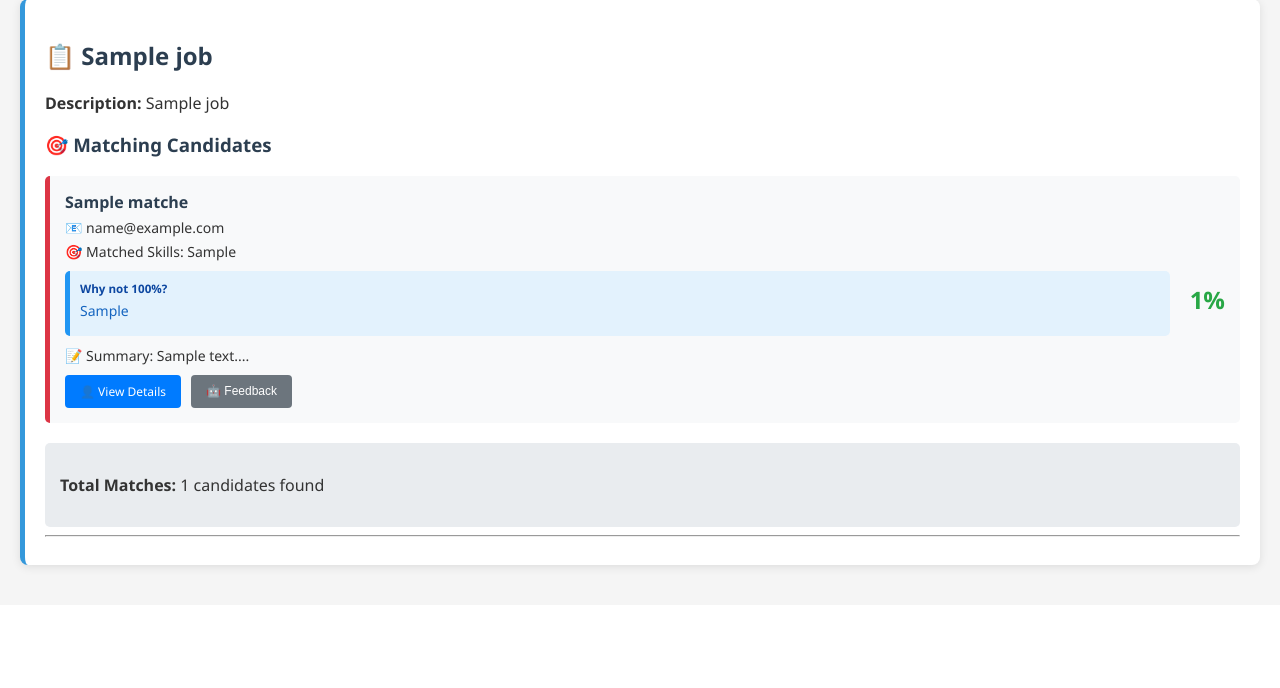
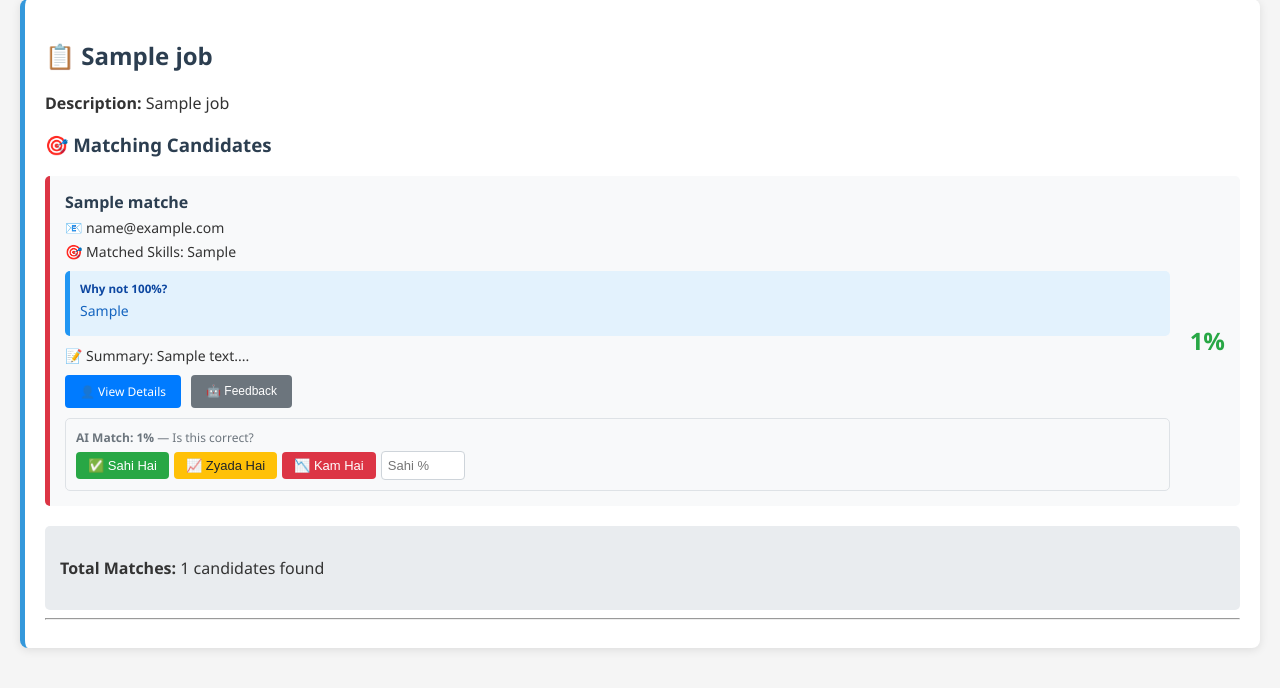
Before and after one commit to shubhamdagar9854/Smart-Resume-Scanner, a Flask app: template templates/admin_jobs.html in a window 1280 px wide. Shown: the part 661-1349 px from the top of the page. Before the commit the page ends 1234 px from the top, so only its background shows below. Run offline with Flask 3, Linux system fonts and the light colour scheme; the template is opened without the code that fills it: most values are stand-ins (such as "Sample title", 1, 10 or a date in 2020).

Commit message:
Add: Quick rating buttons (✅/📈/📉) for match accuracy + API endpoint

```diff
--- a/app.py
+++ b/app.py
@@ -553,6 +553,54 @@ def admin_feedback():
     # Redirect back to jobs page
     return redirect(url_for("admin_jobs"))
 
+@app.route("/api/rate_match", methods=["POST"])
+def api_rate_match():
+    """Quick rating endpoint for match accuracy improvement"""
+    if not session.get("admin_logged_in"):
+        return jsonify({"error": "Unauthorized", "status": "error"}), 401
+
+    data = request.get_json()
+    if not data:
+        return jsonify({"error": "No data provided", "status": "error"}), 400
+
+    job_id = data.get('job_id')
+    resume_id = data.get('resume_id')
+    rating = data.get('rating')  # 'correct', 'high', 'low'
+    ai_score = data.get('ai_score')
+    correct_pct = data.get('correct_pct')
+
+    if not all([job_id, resume_id, rating, ai_score is not None]):
+        return jsonify({"error": "Missing required fields", "status": "error"}), 400
+
+    # Determine feedback text based on rating
+    if rating == 'correct':
+        feedback_text = f"Match {ai_score}% was correct"
+        error_desc = f"AI gave {ai_score}%"
+        correction = f"Correct percentage: {correct_pct or ai_score}%"
+    elif rating == 'high':
+        feedback_text = f"Match {ai_score}% was too high (overestimated)"
+        error_desc = f"AI overestimated: gave {ai_score}%"
+        correction = f"Should be lower: {correct_pct or 'reduce by 15-20%'}%"
+    else:  # low
+        feedback_text = f"Match {ai_score}% was too low (underestimated)"
+        error_desc = f"AI underestimated: gave {ai_score}%"
+        correction = f"Should be higher: {correct_pct or 'increase by 15-20%'}%"
+
+    try:
+        # Save to existing ai_feedback table (RAG system reads this!)
+        add_ai_feedback(
+            int(job_id),
+            int(resume_id),
+            float(ai_score),
+            feedback_text,
+            error_desc,
+            correction
+        )
+        return jsonify({"message": f"Feedback saved: {rating}", "status": "success"})
+    except Exception as e:
+        print(f"❌ Rating Error: {e}")
+        return jsonify({"error": str(e), "status": "error"}), 500
+
 @app.route("/admin/feedback_history")
 def admin_feedback_history():
     """Show all AI feedback history"""
--- a/templates/admin_jobs.html
+++ b/templates/admin_jobs.html
@@ -647,6 +647,19 @@
                     </button>
                 </div>
 
+                <!-- 🎯 Quick Rating Buttons for Accuracy Improvement -->
+                <div class="rating-section" style="margin-top: 10px; padding: 10px; background: #f8f9fa; border-radius: 5px; border: 1px solid #dee2e6;">
+                    <div style="font-size: 12px; color: #6c757d; margin-bottom: 5px;">
+                        <strong>AI Match: {{ m.match_percentage }}%</strong> — Is this correct?
+                    </div>
+                    <div style="display: flex; gap: 5px; flex-wrap: wrap; align-items: center;">
+                        <button class="rating-btn" onclick="rateMatch({{ item.job[0] }}, {{ m.id }}, 'correct', {{ m.match_percentage }})" style="padding: 6px 12px; background: #28a745; color: white; border: none; border-radius: 4px; cursor: pointer; font-size: 13px;">✅ Sahi Hai</button>
+                        <button class="rating-btn" onclick="rateMatch({{ item.job[0] }}, {{ m.id }}, 'high', {{ m.match_percentage }})" style="padding: 6px 12px; background: #ffc107; color: #212529; border: none; border-radius: 4px; cursor: pointer; font-size: 13px;">📈 Zyada Hai</button>
+                        <button class="rating-btn" onclick="rateMatch({{ item.job[0] }}, {{ m.id }}, 'low', {{ m.match_percentage }})" style="padding: 6px 12px; background: #dc3545; color: white; border: none; border-radius: 4px; cursor: pointer; font-size: 13px;">📉 Kam Hai</button>
+                        <input type="number" id="correctPct_{{ m.id }}" placeholder="Sahi %" min="0" max="100" style="width: 70px; padding: 6px; border: 1px solid #ced4da; border-radius: 4px; font-size: 13px;" title="Enter correct percentage (optional)">
+                    </div>
+                </div>
+
             </div>
 
             <div class="match-percentage">{{ m.match_percentage }}%</div>
@@ -765,6 +778,48 @@
 
         }
 
+        // 🎯 Quick Rating Function for Accuracy Improvement
+        async function rateMatch(jobId, resumeId, rating, aiScore) {
+            const correctPct = document.getElementById('correctPct_' + resumeId).value;
+            const btn = event.target;
+            const originalText = btn.innerText;
+
+            // Disable buttons during request
+            document.querySelectorAll('#correctPct_' + resumeId).forEach(el => el.disabled = true);
+            document.querySelectorAll('.rating-btn').forEach(el => el.disabled = true);
+            btn.innerText = 'Saving...';
+            btn.style.opacity = '0.7';
+
+            try {
+                const response = await fetch('/api/rate_match', {
+                    method: 'POST',
+                    headers: {'Content-Type': 'application/json'},
+                    body: JSON.stringify({
+                        job_id: jobId,
+                        resume_id: resumeId,
+                        rating: rating,
+                        ai_score: aiScore,
+                        correct_pct: correctPct || null
+                    })
+                });
+                const data = await response.json();
+                if (data.status === 'success') {
+                    btn.innerText = '✓ Saved';
+                    btn.style.background = '#6c757d';
+                    setTimeout(() => location.reload(), 1000);
+                } else {
+                    alert('Error: ' + (data.error || 'Unknown'));
+                    btn.innerText = originalText;
+                }
+            } catch (e) {
+                alert('Error: ' + e.message);
+                btn.innerText = originalText;
+            } finally {
+                document.querySelectorAll('#correctPct_' + resumeId).forEach(el => el.disabled = false);
+                document.querySelectorAll('.rating-btn').forEach(el => el.disabled = false);
+            }
+        }
+
     </script>
 
 
```
